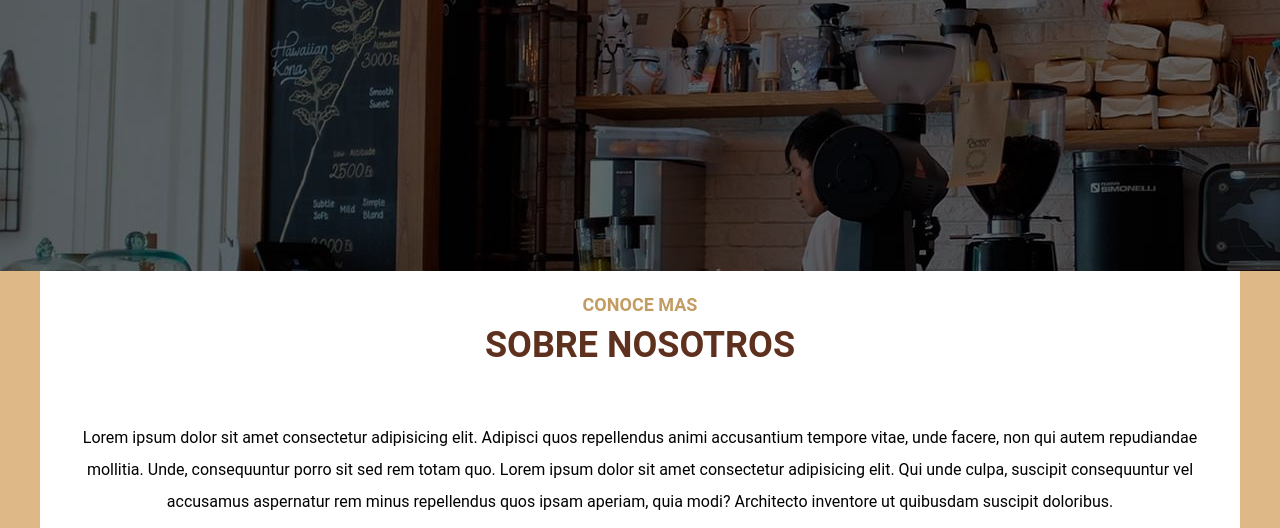
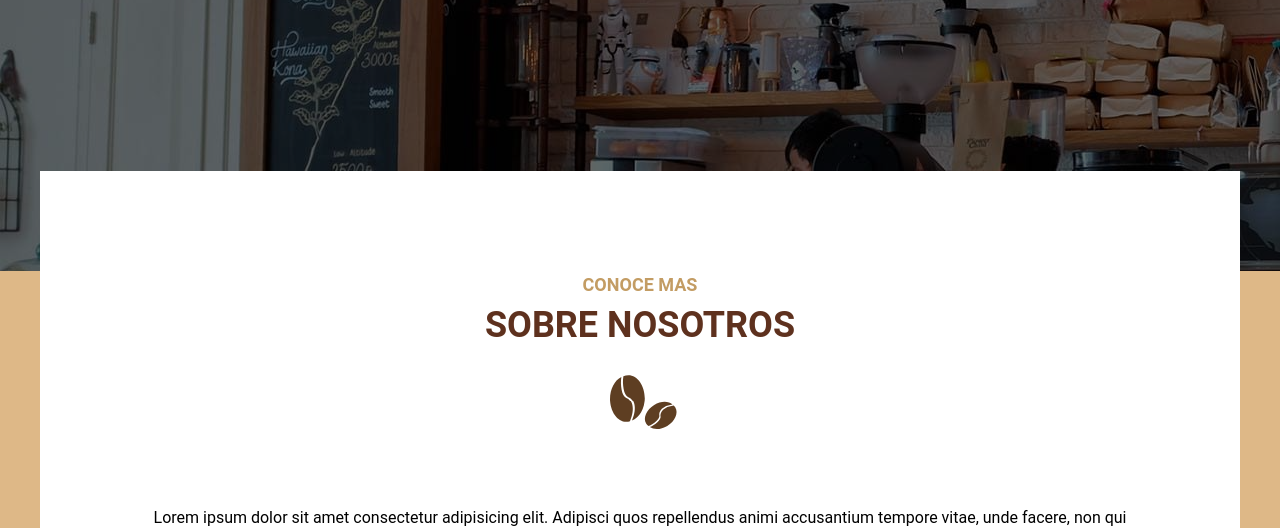
Before and after one commit to yorudevv-hub/pruea, a website: page index.html in a window 1280 px wide. Shown: the part 429-957 px from the top of the page. Drawn offline with Linux system fonts and the light colour scheme.

Commit message:
actualizacion

```diff
--- a/src/scss/inicio/_contenido.scss
+++ b/src/scss/inicio/_contenido.scss
@@ -1,12 +1,13 @@
 @use "variables/variables" as v;
 @use "variables/mixins" as m;
 
-.contenido-principal {
-  background-color: v.$blanco;
-  padding: 2rem;
+.contenido-principal{
+    background-color: v.$blanco;
+    padding: 5rem 2rem;
 
-  @include m.tablet {
-    padding: -10rem;
-    position: relative;
-  }
+    @include m.tablet{
+        padding: 10rem;
+        margin-top: -10rem;
+       position: relative;
+    }
 }
--- a/src/scss/variables/_tipografia.scss
+++ b/src/scss/variables/_tipografia.scss
@@ -24,6 +24,16 @@ h2{
         font-size: 1.8rem;
         display: block;
     }
+
+    &::after{
+        content: '';
+        display: block;
+        width: 10rem;
+        height: 10rem;
+        margin: 0 auto;
+        background-image: url(../img/cafe.svg);
+        background-size: 10rem;
+    }
 }
 
 h3{
```
Also changed, not shown: build/css/style.css.
